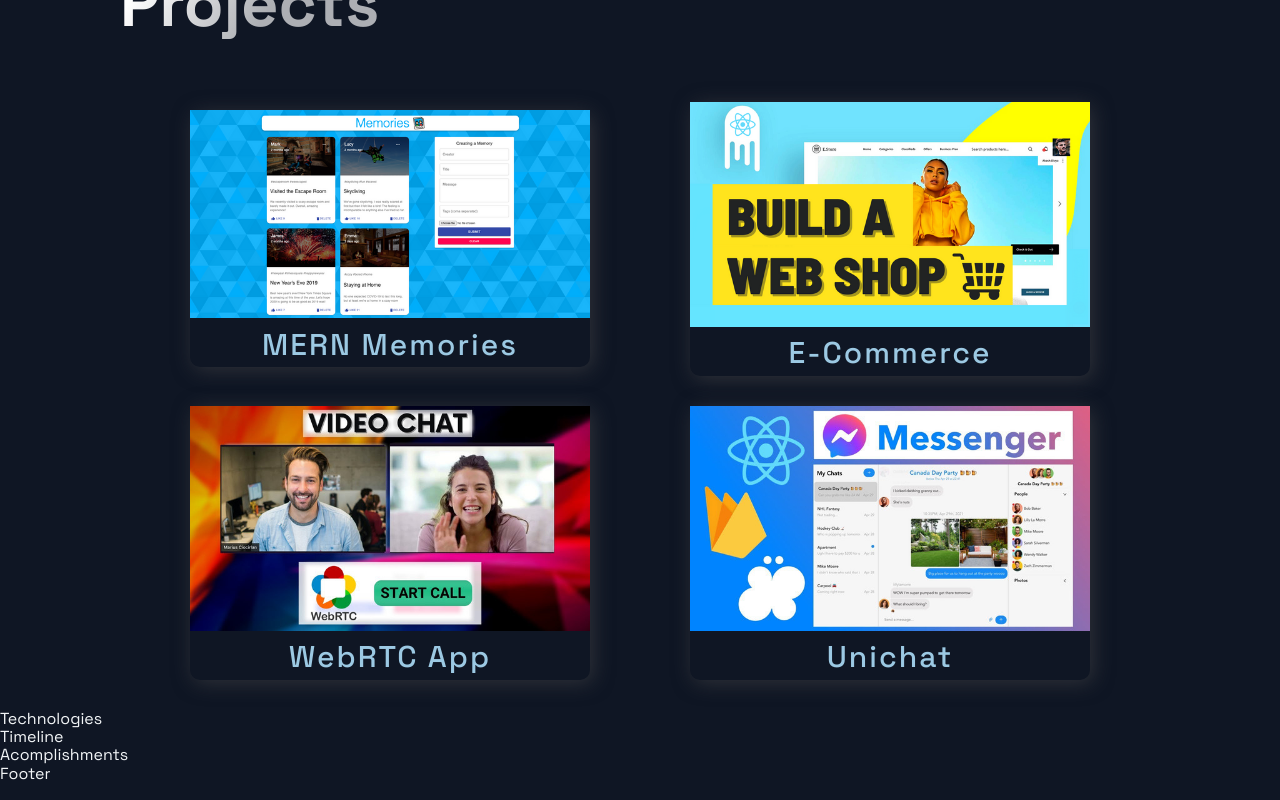
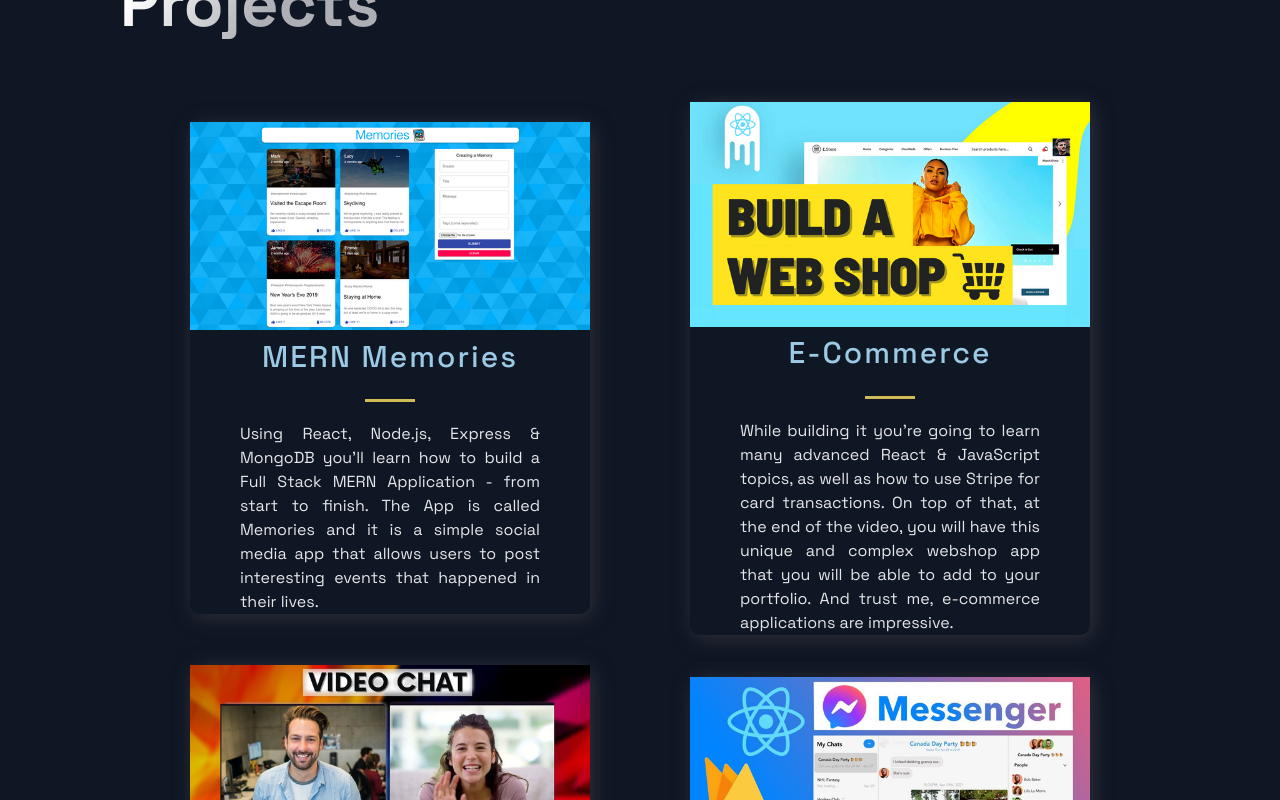
Before and after one commit to shaunvan119/shaunvan-portfolio, a Next.js app: page / in a window 1280 px wide. Shown: the part 733-1533 px from the top of the page. Built offline with nearby package versions, Linux system fonts and the light colour scheme.

Commit message:
refactored project section

```diff
--- a/src/components/Projects/Projects.js
+++ b/src/components/Projects/Projects.js
@@ -12,15 +12,15 @@
     <SectionDivider/>
     <SectionTitle main>Projects</SectionTitle>
     <GridContainer>
-      {projects.map((project) => (
-        <BlogCard key={project.id}>
-         <Img src={project.image}/>
+      {projects.map(({id, image, title, description, tags, source, visit}) => (
+        <BlogCard key={id}>
+         <Img src={image}/>
          <TitleContent>
-           <HeaderThree title>{project.title}</HeaderThree>
+           <HeaderThree title>{title}</HeaderThree>
+           <Hr/>
          </TitleContent>
-
+         <CardInfo>{description}</CardInfo>
         </BlogCard>
-
       ))}
     </GridContainer>
   </Section>
```
